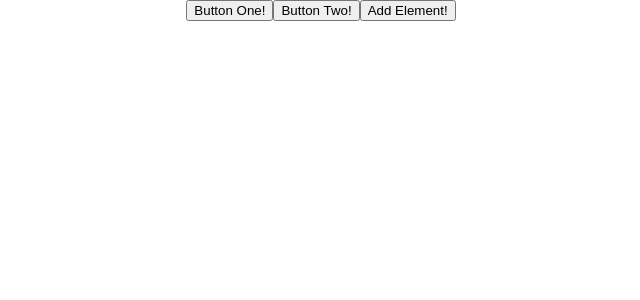
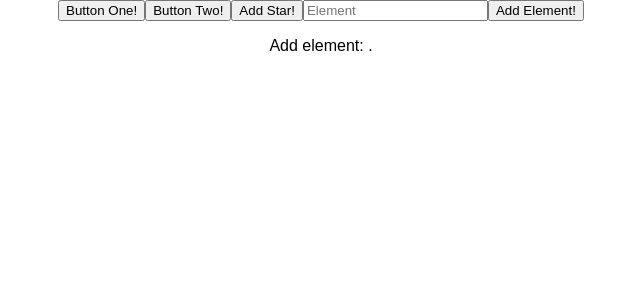
Before and after one commit to lizzwong/redux-intro, a React (Create React App) app: page / in a window 1280 px wide. Shown: the top 300 px of the page, without its empty margins (319-959 px from the left). Built offline with nearby package versions, Linux system fonts and the light colour scheme.

Commit message:
input information to index

```diff
--- a/src/components/App/App.js
+++ b/src/components/App/App.js
@@ -1,5 +1,4 @@
 import React, { Component } from 'react';
-import logo from './logo.svg';
 import './App.css';
 
 //wherever we need redux!
@@ -7,6 +6,17 @@ import { connect } from 'react-redux';
 //function that changes props wherever it is called
 
 class App extends Component {
+
+  constructor(props) {
+    super(props);//do this or things will break
+
+    this.state = {
+      newElement: {
+        name: '',
+      },
+      elementArray: [],
+    }
+  }
 
   handleClick = () => {
     // everytime you dispatch an action, all your Reducers will run
@@ -24,11 +34,11 @@ class App extends Component {
     })
   }
 
-  handleAddElement = () => {
+  handleAddStar = () => {
       this.props.dispatch(
       {
         type: 'ADD_STAR',
-        starDetails: {
+        payload: {
           name: 'Gacrux',
           diameter:50
         }
@@ -36,14 +46,48 @@ class App extends Component {
     )
   }
 
+  handleChangeFor = (propertyName) => (event) => {
+    this.setState(
+      {
+        newElement: {
+          ...this.state.newElement,
+          [propertyName]: event.target.value
+        },
+
+      }
+    )
+  }
+
+  handleAddElement = (event) => {
+    event.preventDefault();
+    this.setState(
+      {
+        elementArray: [...this.state.elementArray, this.state.newElement],
+        newElement: {
+          name: '',
+        }
+      }
+    )
+    console.log('submitting...', this.state.elementArray);
+    this.props.dispatch ({
+      type: 'ADD_ELEMENT',
+      payload: this.state.newElement
+    })
+  }
+
+
   render() {
     return (
       <div className="App">
       <button onClick={this.handleClick}>Button One!</button>
       <button onClick={this.handleSecondClick}>Button Two!</button>
+      <button onClick={this.handleAddStar}>Add Star!</button>
+      <input onChange={this.handleChangeFor('name')} value={this.state.newElement.name} type="text" placeholder="Element" />
       <button onClick={this.handleAddElement}>Add Element!</button>
+      <p>Add element: {this.state.newElement.name}.</p>
       </div>
     );
+
   }
 }
 
--- a/src/index.js
+++ b/src/index.js
@@ -30,13 +30,21 @@ const thirdReducer = (state, action) => {
     return {};
 }
 
+const elementAdd = (state, action) => {
+    if (action.type === 'ADD_ELEMENT') {
+        console.log(`Hi! I'm adding an element`, action);
+    }
+    return {};
+}
+
 const storeInstance = createStore(
     // everytime you dispatch an action, all your Reducers will run
     //this is a reducer
     combineReducers({
         firstReducer,
         secondReducer,
-        thirdReducer
+        thirdReducer,
+        elementAdd
     })
 )
 
```
